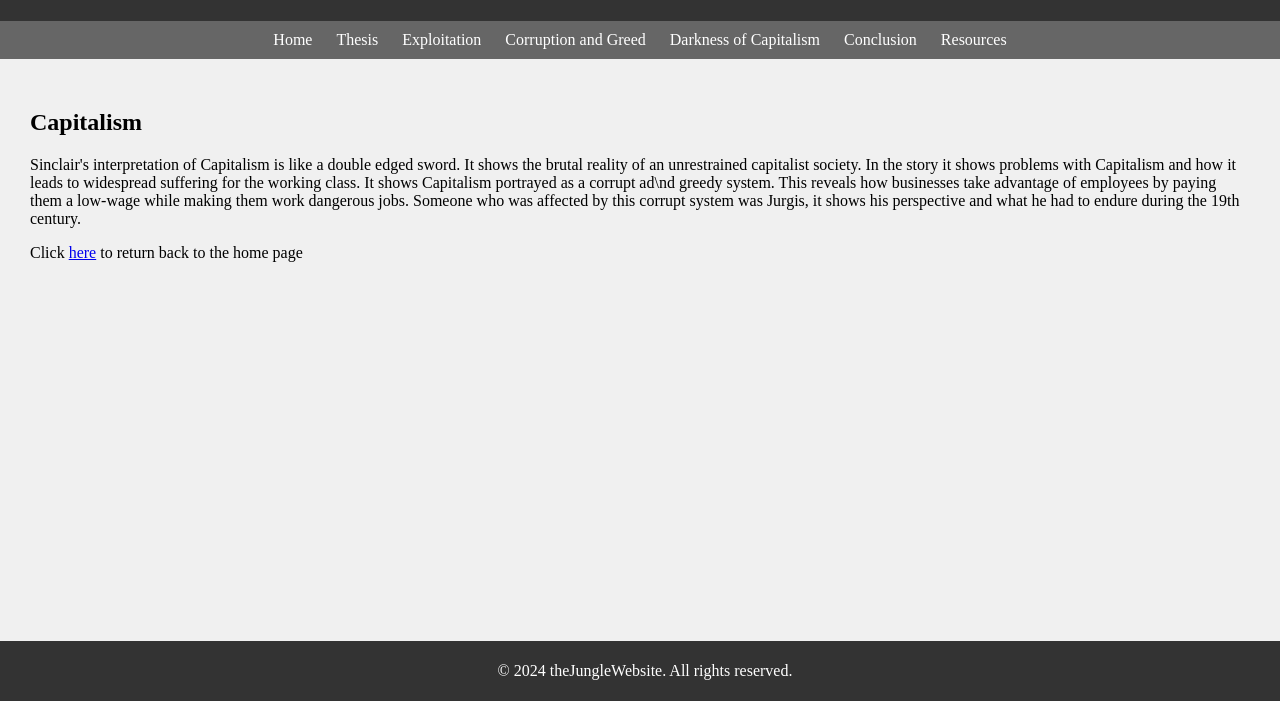
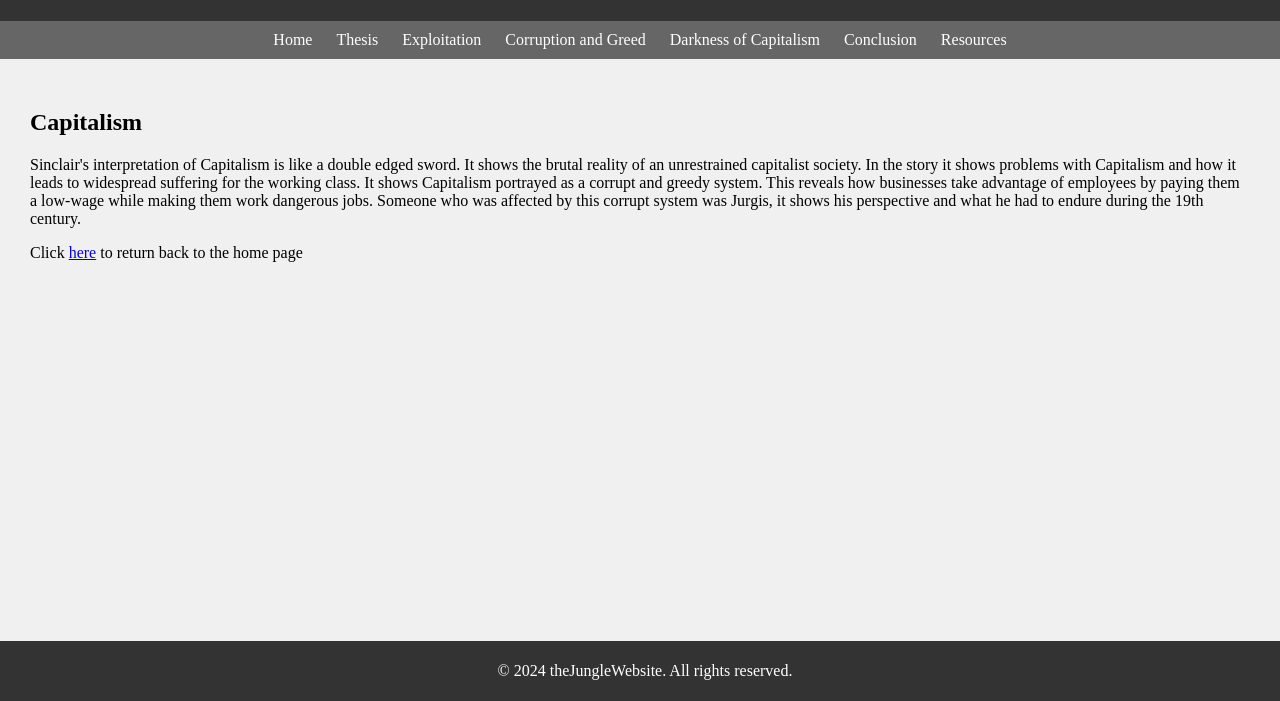
Before and after one commit to DanTheMan189/The-Jungle-Website, a plain HTML site: page index.html in a window 1280 px wide. Both pictures are taken after a click on the link "Darkness of Capitalism". Shown: the part 99-800 px from the top of the page. Drawn offline with Linux system fonts and the light colour scheme.

Commit message:
Update index.html

```diff
--- a/index.html
+++ b/index.html
@@ -120,7 +120,7 @@
 
     <section id="capitalism">
         <h2>Capitalism</h2>
-        <p>Sinclair's interpretation of Capitalism is like a double edged sword. It shows the brutal reality of an unrestrained capitalist society. In the story it shows problems with Capitalism and how it leads to widespread suffering for the working class. It shows Capitalism portrayed as a corrupt ad\nd greedy system. This reveals how businesses take advantage of employees by paying them a low-wage while making them work dangerous jobs. Someone who was affected by this corrupt system was Jurgis, it shows his perspective and what he had to endure during the 19th century.</p>
+        <p>Sinclair's interpretation of Capitalism is like a double edged sword. It shows the brutal reality of an unrestrained capitalist society. In the story it shows problems with Capitalism and how it leads to widespread suffering for the working class. It shows Capitalism portrayed as a corrupt and greedy system. This reveals how businesses take advantage of employees by paying them a low-wage while making them work dangerous jobs. Someone who was affected by this corrupt system was Jurgis, it shows his perspective and what he had to endure during the 19th century.</p>
 
         <p> Click <a href="#home" onclick="showPage('home')">here</a> to return back to the home page</p>
     </section>
```
